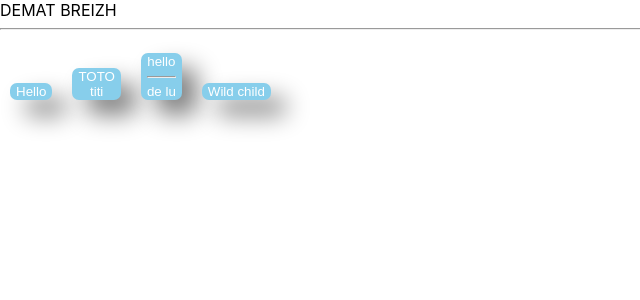
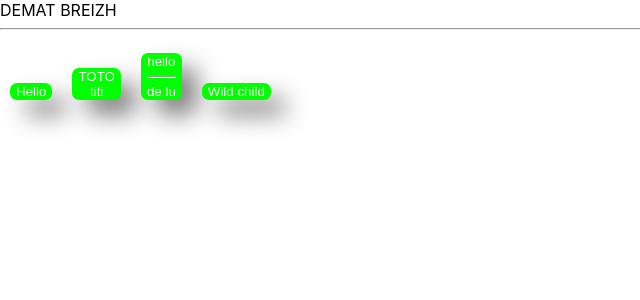
Before and after one commit to ManuFormation/FormationRect, a React (Create React App) app: page / in a window 1280 px wide. Shown: the top 300 px of the page, without its empty margins (0-640 px from the left). Built offline with nearby package versions, Linux system fonts and the light colour scheme.

Commit message:
ajout des defaut Props

```diff
--- a/src/App/components/Button/Bouton.jsx
+++ b/src/App/components/Button/Bouton.jsx
@@ -4,7 +4,10 @@ import style from './Bouton.module.css'
 
 function Button(props){
     console.log(props)
-    return <button className={style.Button} type={props.type}>{props.children}</button>
+    return <button className={style.Button} type={props.type}
+    style={ {backgroundColor:props.bgColor, color:props.color}}
+    >
+    {props.children}</button>
 }
 
 Button.propTypes={
@@ -15,7 +18,9 @@ Button.propTypes={
 };
 
 Button.defaultProps={
-    type:'button'
+    type:'button',
+    bgColor:'lime',
+    color:'white'
 }
 
 export default Button;
```
